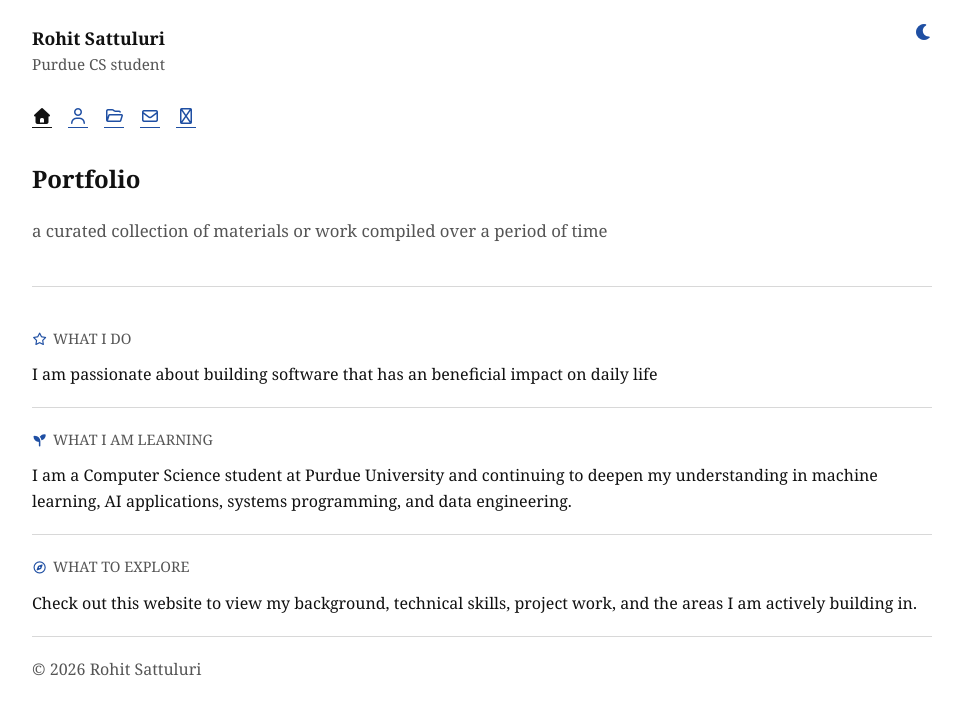
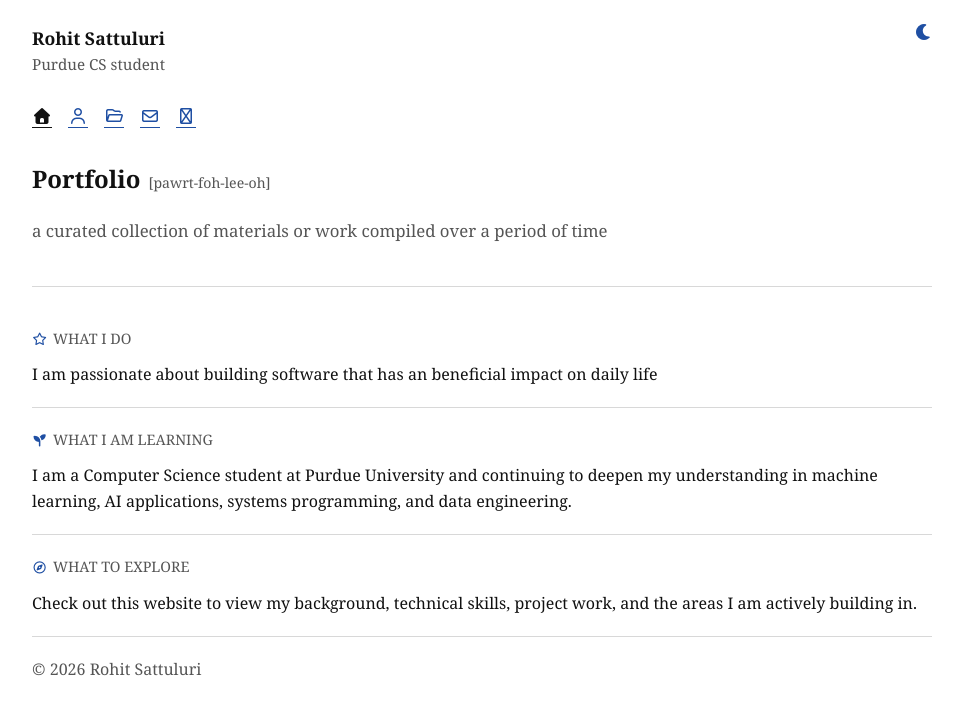
Before and after one commit to rohit2195-jpg/Portfolio_website, a React (Vite) app in the folder frontend/: page / in a window 1280 px wide. Shown: the top 714 px of the page, without its empty margins (158-1121 px from the left). Built offline with nearby package versions, Linux system fonts and the light colour scheme.

Commit message:
ui update

```diff
--- a/frontend/src/pages/AboutPage.jsx
+++ b/frontend/src/pages/AboutPage.jsx
@@ -2,9 +2,12 @@ export default function AboutPage() {
   return (
     <>
       <section className="page-intro page-intro-compact">
-        <h2>About</h2>
+        <h2>
+          About
+          <span className="page-pronunciation">[uh-bout]</span>
+        </h2>
 
-        <p className="page-lead"> a collection of facts regarding a specific entity </p>
+        <p className="page-lead">a collection of facts regarding a specific entity</p>
 
 
       </section>
--- a/frontend/src/pages/ContactPage.jsx
+++ b/frontend/src/pages/ContactPage.jsx
@@ -3,7 +3,10 @@ import resumePdf from "../assets/Rohit_Sattuluri_Resume.pdf";
 export default function ContactPage() {
   return (
     <section className="contact-card">
-      <h2>Contact</h2>
+      <h2>
+        Contact
+        <span className="page-pronunciation">[kon-takt]</span>
+      </h2>
       <p className="page-lead">
         an establishing of communication with someone.
       </p>
--- a/frontend/src/pages/HomePage.jsx
+++ b/frontend/src/pages/HomePage.jsx
@@ -3,7 +3,10 @@ export default function HomePage() {
     <>
       <section className="hero">
         <div className="hero-copy">
-          <h2>Portfolio</h2>
+          <h2>
+            Portfolio
+            <span className="page-pronunciation">[pawrt-foh-lee-oh]</span>
+          </h2>
           <h1></h1>
 
           <p className="hero-lead">
--- a/frontend/src/pages/Miscellaneous.jsx
+++ b/frontend/src/pages/Miscellaneous.jsx
@@ -4,7 +4,10 @@ export default function Miscellaneous() {
   return (
     <>
       <section className="page-intro page-intro-compact">
-        <h2>Miscellaneous</h2>
+        <h2>
+          Miscellaneous
+          <span className="page-pronunciation">[mis-uh-lay-nee-uhs]</span>
+        </h2>
         <p className="page-lead">
           a collection of things that do not fit anywhere else.
         </p>
--- a/frontend/src/pages/PhotosPage.jsx
+++ b/frontend/src/pages/PhotosPage.jsx
@@ -5,7 +5,10 @@ export default function PhotosPage() {
   return (
     <>
       <section className="page-intro page-intro-compact">
-        <h2>Photos</h2>
+        <h2>
+          Photos
+          <span className="page-pronunciation">[foh-tohz]</span>
+        </h2>
 
         <p className="page-lead">
           A small collection of albums. Open any album to browse the full set.
--- a/frontend/src/pages/ProjectsPage.jsx
+++ b/frontend/src/pages/ProjectsPage.jsx
@@ -69,7 +69,10 @@ export default function ProjectsPage() {
   return (
     <>
       <section className="page-intro page-intro-compact">
-        <h2>Projects</h2>
+        <h2>
+          Projects
+          <span className="page-pronunciation">[proj-ekts]</span>
+        </h2>
 
         <p className="page-lead">
          a large undertaking that is usually contemplated or planned
--- a/frontend/src/styles.css
+++ b/frontend/src/styles.css
@@ -266,6 +266,14 @@ figure {
 .page-lead {
   max-width: 40rem;
   font-size: 1.05rem;
+  color: var(--muted);
+}
+
+.page-pronunciation {
+  display: inline-block;
+  margin: 0 0 0 0.5rem;
+  font-size: 0.88rem;
+  font-weight: 400;
   color: var(--muted);
 }
 
```
